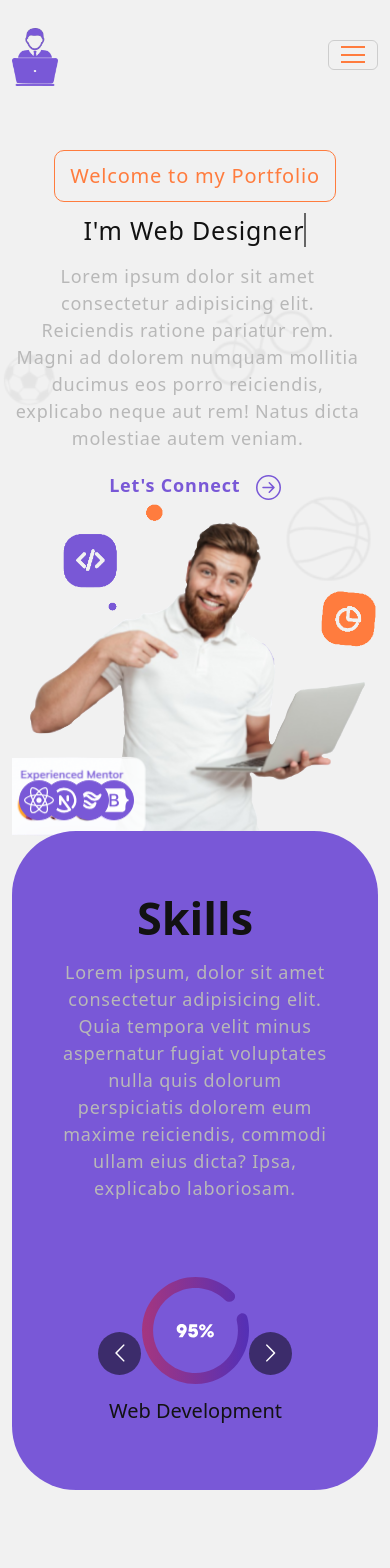
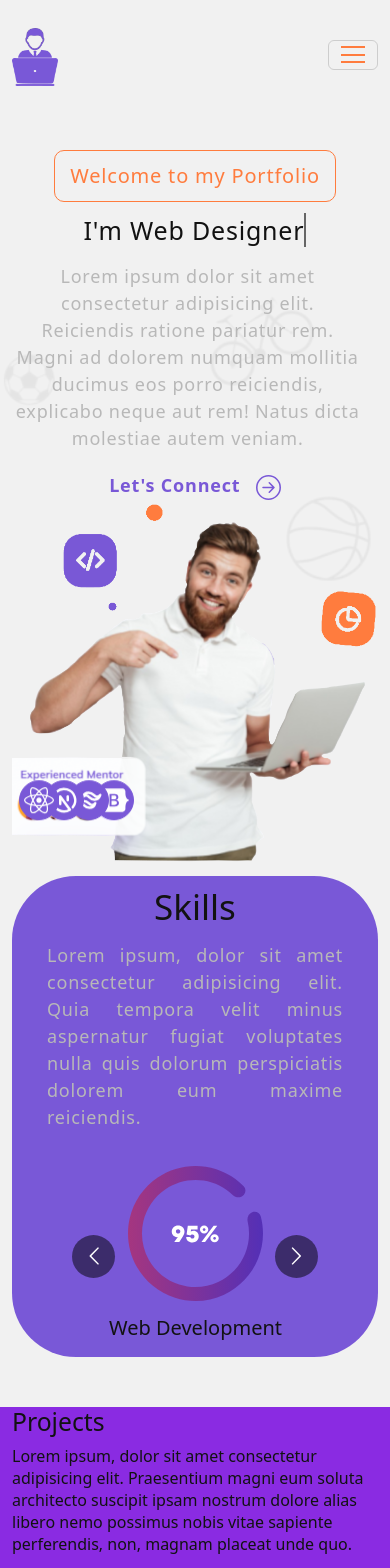
Before and after one commit to jorgeProgramaEn5/mi-portafolio, a React (Create React App) app: page / in a window 390 px wide. Shown: the top 1568 px of the page. Before the commit the page ends 1540 px from the top, so only its background shows below. Built offline with nearby package versions, Linux system fonts and the light colour scheme.

Commit message:
add project

```diff
--- a/src/App.js
+++ b/src/App.js
@@ -1,5 +1,5 @@
 import './Style/App.css';
-import { NavBar, Banner, Skills } from './Components';
+import { NavBar, Banner, Skills, Projects } from './Components';
 
 
 const App = ()=>{
@@ -8,6 +8,7 @@ const App = ()=>{
       <NavBar />
       <Banner />
       <Skills />
+      <Projects />
     </div>
   );
 }
--- /dev/null
+++ b/src/Components/Projects.jsx
@@ -0,0 +1,25 @@
+import React from 'react';
+import '../Style/Projects.css';
+import { projects } from '../Constant';
+import { Container, Row, Col } from 'react-bootstrap';
+
+
+function Projects() {
+  return (
+    <section className='projects'>
+        <Container>
+            <Row>
+                <Col>
+                    <h2>Projects</h2>
+                    <p>Lorem ipsum, dolor sit amet consectetur adipisicing elit. Praesentium magni eum soluta
+                        architecto suscipit ipsam nostrum dolore alias libero nemo possimus nobis vitae sapiente
+                        perferendis, non, magnam placeat unde quo.
+                    </p>
+                </Col>
+            </Row>
+        </Container>
+    </section>
+  )
+}
+
+export default Projects
--- a/src/Components/Skills.jsx
+++ b/src/Components/Skills.jsx
@@ -3,7 +3,7 @@ import '../Style/Skills.css'
 import Carousel from 'react-multi-carousel';
 import 'react-multi-carousel/lib/styles.css';
 import { Container, Col, Row } from 'react-bootstrap';
-import { meter1, meter2, meter3, color_sharp } from '../Assets';
+import { meter1, meter2, meter3 } from '../Assets';
 
 const Skills = () => {
     const responsive = {
@@ -33,7 +33,7 @@ const Skills = () => {
                 <Col>
                     <div className='skill-bx'>
                         <h2>Skills</h2>
-                        <p>Lorem ipsum, dolor sit amet consectetur adipisicing elit. Quia tempora velit minus aspernatur fugiat voluptates nulla quis dolorum perspiciatis dolorem eum maxime reiciendis, commodi ullam eius dicta? Ipsa, explicabo laboriosam.</p>
+                        <p>Lorem ipsum, dolor sit amet consectetur adipisicing elit. Quia tempora velit minus aspernatur fugiat voluptates nulla quis dolorum perspiciatis dolorem eum maxime reiciendis.</p>
                         <Carousel responsive={responsive} infinite={true} className='skill-slider'>
                             <div className='item'>
                                 <img src={meter1} alt="img_meter" />
--- a/src/Components/index.js
+++ b/src/Components/index.js
@@ -1,7 +1,7 @@
 import NavBar from "./NavBar";
 import Banner from "./Banner";
 import Skills from "./Skills";
-// import ListCard from "./ListCard";
+import Projects from "./Projects";
 // import Texto from "./Texto";
 // import Footer from "./Footer";
 // import Modal from "./Modal";
@@ -10,7 +10,7 @@ export {
     NavBar,
     Banner,
     Skills,
-//     ListCard,
+    Projects,
 //     Texto,
 //     Footer,
 //     Modal
--- a/src/Constant/index.js
+++ b/src/Constant/index.js
@@ -22,3 +22,26 @@ import {instagram, twitter, facebook, linkedin} from '../Assets';
     link: "https://www.linkedin.com/",
   },
 ];
+
+export const projects = [
+  {
+    title: "embici",
+    description: "mensager service whith bicycle",
+    link: "https://www.bicicuba.com/",
+  },
+  {
+    title: "shop embici",
+    description: "shoop of bicycle",
+    link: "https://www.shoopofbicycle.com/",
+  },
+  {
+    title: "happiness",
+    description: "talk about happiness",
+    link: "https://www.happinescuba.com/",
+  },
+  {
+    title: "Corporative",
+    description: "landing page corporative",
+    link: "https://www.coorporativecuba.com/",
+  },
+];
--- /dev/null
+++ b/src/Style/Projects.css
@@ -0,0 +1,4 @@
+.projects {
+    height: 200px;
+    background-color: blueviolet;
+}
--- a/src/Style/Skills.css
+++ b/src/Style/Skills.css
@@ -43,3 +43,34 @@
     width: 40%;
     z-index: -4;
 }
+
+@media only screen and (max-width: 576px) {
+    .skill {
+        padding: 70px 0 50px 0;
+        position: relative;
+    }
+
+    .skill h2 {
+        font-size: 35px;
+        font-weight: 500;
+    }
+
+    .skill-slider .item img {
+        width: 50%;
+    }
+
+    .skill-bx {
+        background: rgb(121, 88, 215);
+        border-radius: 64px;
+        text-align: center;
+        padding: 10px 15px;
+        margin-top: -60px;
+    }
+
+    .skill p {
+        margin: 14px 20px 35px 20px;
+        /* padding: 0px 20px 0px 20px; */
+        text-align: justify;
+    }
+
+}
```
Lines whose indentation alone changed are shown as unchanged.
